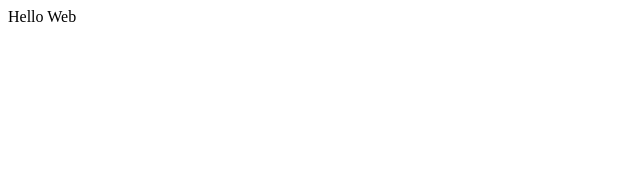
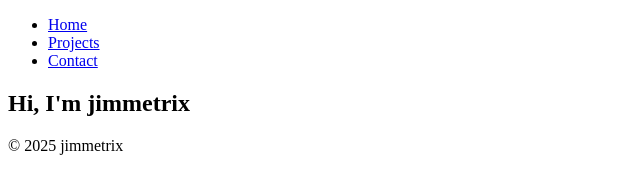
Before and after one commit to jimmetrix/jimmetrix.github.io, a plain HTML site: page index.html in a window 1280 px wide. Shown: the whole page, without its empty margins (0-640 px from the left). Drawn offline with Linux system fonts and the light colour scheme.

Commit message:
add directories for images, scripts and styles aswell as style sheet file

```diff
--- a/index.html
+++ b/index.html
@@ -1 +1,29 @@
-Hello Web
+<!DOCTYPE html>
+<html lang="en">
+    <head>
+        <meta charset="UTF-8">
+        <meta name="viewport" content="width=device-width", initial-scale="1.0">
+        <title>jimmetrix's cyberspace</title>
+        <link rel="stylesheet" href="styles/style.css">
+    </head>
+    <body>
+        <nav>
+            <ul>
+                <li><a href="#home">Home</a></li>
+                <li><a href="#projects">Projects</a></li>
+                <li><a href="#contact">Contact</a></li>
+            </ul>
+        </nav>
+        <main>
+            <section id="home">
+                <h1>Hi, I'm jimmetrix</h1>
+            </section>
+            <section id="projects">
+                <!--add project cards here-->
+            </section>
+        </main>
+        <footer>
+            <p>&copy; 2025 jimmetrix</p>
+        </footer>
+    </body>
+</html>
--- /dev/null
+++ b/styles/style.css
@@ -0,0 +1,5 @@
+@media (max-width: 768px) {
+    nav ul {
+        flex-direction: column;
+    }
+}
```
